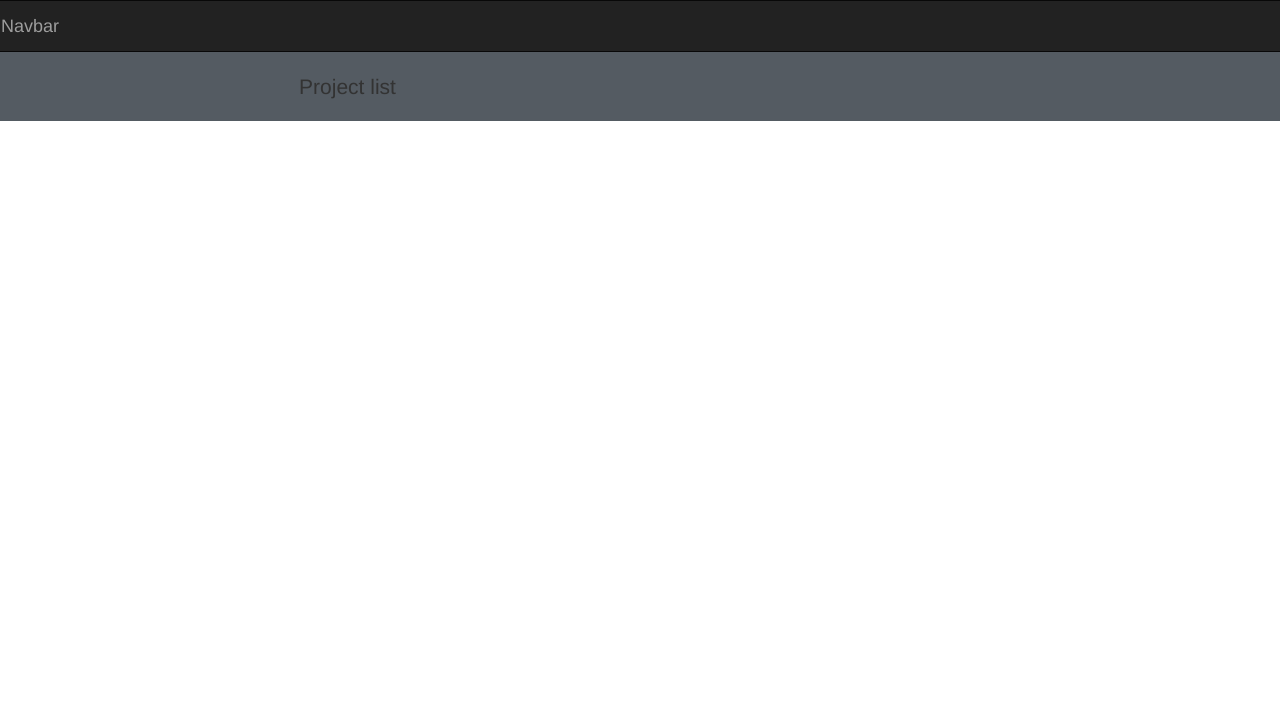
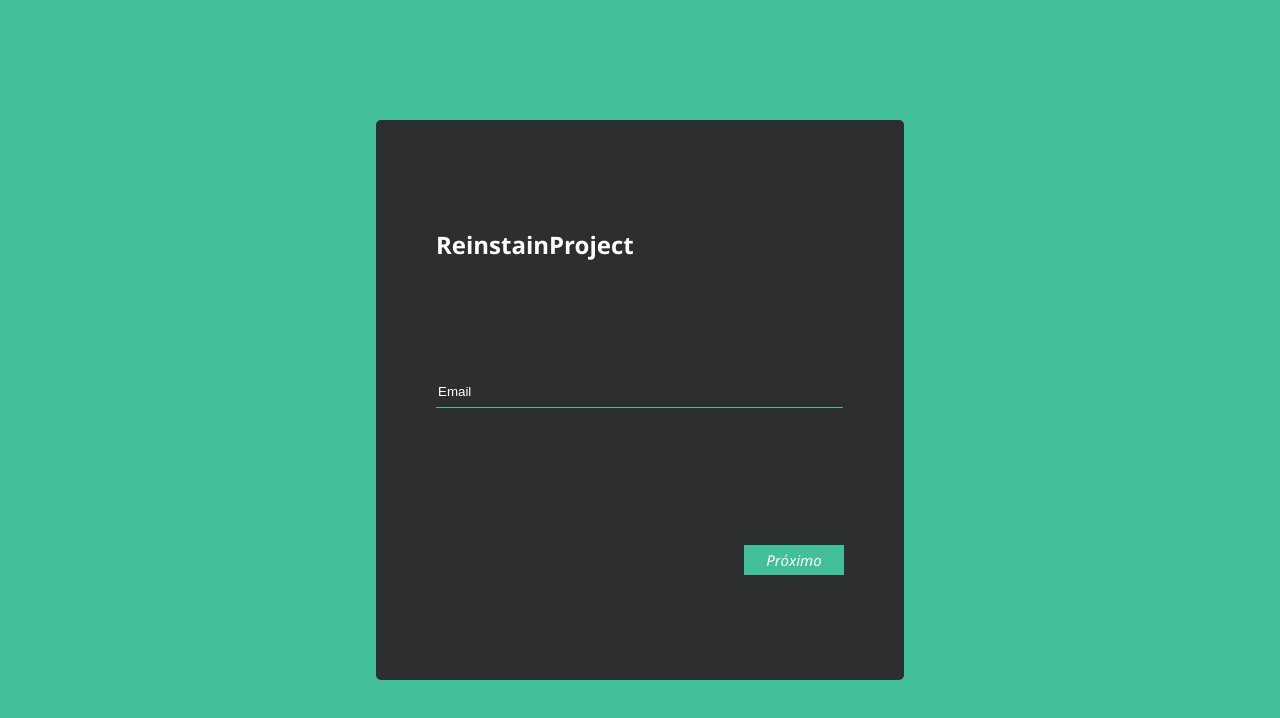
Before and after one commit to reubert22/ReinstainProjectApp, a React (Create React App) app in the folder RTAFrontEnd/rta-project-list/: page / in a window 1280 px wide. Shown: the top 718 px of the page. Built offline with nearby package versions, Linux system fonts and the light colour scheme.

Commit message:
Creating boxes to the login view

```diff
--- a/RTAFrontEnd/rta-project-list/src/Views/App.js
+++ b/RTAFrontEnd/rta-project-list/src/Views/App.js
@@ -1,36 +1,34 @@
 //@flow
 import React, { PureComponent } from 'react';
-import "../../node_modules/bootstrap/dist/css/bootstrap.min.css";
-import "../../node_modules/font-awesome/css/font-awesome.min.css";
-import Menu from '../Widgets/Menu'
+import '../../node_modules/bootstrap/dist/css/bootstrap.min.css';
+import '../../node_modules/font-awesome/css/font-awesome.min.css';
 
-import '../Styles/App.css'; import Banner from '../Imgs/banner.jpg'
+import '../Styles/App.css';
 
 class App extends PureComponent<> {
   render() {
     return (
       <React.Fragment>
-				<div className="column menu" >
+        <div className="column menu">
           <div className="row">
             <div className="navbar navbar-expand-lg navbar-inverse bg-inverse">
-							<a className="navbar-brand" href="#">Navbar</a>
+              <a className="navbar-brand" href="/#">
+                Navbar
+              </a>
             </div>
           </div>
           <section className="section1">
             <div className="container content">
               <div className="row justify-content-center">
                 <div className="col-lg-6 text-center">
-									<p className="lead mb-0">
-										Project list
-								</p>
+                  <p className="lead mb-0">Projssect list</p>
                 </div>
               </div>
             </div>
           </section>
         </div>
-
-			</React.Fragment >
-		)
+      </React.Fragment>
+    );
   }
 }
 
--- /dev/null
+++ b/RTAFrontEnd/rta-project-list/src/Views/Login/index.js
@@ -0,0 +1,37 @@
+import React, { PureComponent } from 'react';
+import '../../../node_modules/font-awesome/css/font-awesome.min.css';
+import './style.css';
+
+class Login extends PureComponent {
+  render() {
+    return (
+      <div className="container-login">
+        <div className="container-box-center">
+          <div className="container-content">
+            <div className="container-logo">
+              <span className="txt-logo">ReinstainProject</span>
+            </div>
+            <div className="container-form">
+              <form action="/#">
+                <input
+                  className="login-input-email"
+                  type="text"
+                  name="firstname"
+                  value=""
+                  placeholder="Email"
+                />
+              </form>
+            </div>
+            <div className="container-button">
+              <button className="next-btn" type="button">
+                <span className="txt-next-btn">Próximo</span>
+              </button>
+            </div>
+          </div>
+        </div>
+      </div>
+    );
+  }
+}
+
+export default Login;
--- /dev/null
+++ b/RTAFrontEnd/rta-project-list/src/Views/Login/style.css
@@ -0,0 +1,95 @@
+.container-login {
+  height: 100vh;
+  background-color: #42bf99;
+  display: flex;
+  align-items: center;
+  justify-content: center;
+}
+
+.container-box-center {
+  height: 60%;
+  width: 35%;
+  background-color: #2d2e30;
+  border-radius: 5px;
+  padding: 40px;
+}
+
+.container-content {
+  height: 100%;
+  width: 100%;
+  display: flex;
+  flex-direction: column;
+  justify-content: space-around;
+}
+
+.container-logo {
+  height: 50px;
+  width: 100%;
+  display: flex;
+  align-items: center;
+  justify-content: flex-start;
+}
+
+.txt-logo {
+  margin: 0 20px;
+  color: #fff;
+  font-size: 1.5rem;
+  font-weight: 600;
+  padding: 0;
+  margin-top: 20px;
+  margin-bottom: 12px;
+  font-family: 'Segoe UI', 'Helvetica Neue', 'Lucida Grande', 'Roboto', 'Ebrima',
+    'Nirmala UI', 'Gadugi', 'Segoe Xbox Symbol', 'Segoe UI Symbol', 'Meiryo UI',
+    'Khmer UI', 'Tunga', 'Lao UI', 'Raavi', 'Iskoola Pota', 'Latha',
+    'Leelawadee', 'Microsoft YaHei UI', 'Microsoft JhengHei UI', 'Malgun Gothic',
+    'Estrangelo Edessa', 'Microsoft Himalaya', 'Microsoft New Tai Lue',
+    'Microsoft PhagsPa', 'Microsoft Tai Le', 'Microsoft Yi Baiti',
+    'Mongolian Baiti', 'MV Boli', 'Myanmar Text', 'Cambria Math';
+}
+
+.container-form {
+  height: 50px;
+  width: 100%;
+  padding: 0 20px;
+}
+
+.login-input-email {
+  background-color: transparent;
+  border: 0;
+  border-bottom: 1px solid #42bf99;
+  width: 90%;
+  height: 30px;
+}
+
+.login-input-email::placeholder {
+  color: #fff;
+}
+
+.container-button {
+  width: 100%;
+  height: 50px;
+  display: flex;
+  align-items: center;
+  justify-content: flex-end;
+}
+
+.next-btn {
+  background-color: #42bf99;
+  border: 0;
+  height: 30px;
+  width: 100px;
+  margin: 0 20px;
+}
+
+.txt-next-btn {
+  color: #fff;
+  font-size: 15px;
+  font-style: italic;
+  font-family: 'Segoe UI', 'Helvetica Neue', 'Lucida Grande', 'Roboto', 'Ebrima',
+    'Nirmala UI', 'Gadugi', 'Segoe Xbox Symbol', 'Segoe UI Symbol', 'Meiryo UI',
+    'Khmer UI', 'Tunga', 'Lao UI', 'Raavi', 'Iskoola Pota', 'Latha',
+    'Leelawadee', 'Microsoft YaHei UI', 'Microsoft JhengHei UI', 'Malgun Gothic',
+    'Estrangelo Edessa', 'Microsoft Himalaya', 'Microsoft New Tai Lue',
+    'Microsoft PhagsPa', 'Microsoft Tai Le', 'Microsoft Yi Baiti',
+    'Mongolian Baiti', 'MV Boli', 'Myanmar Text', 'Cambria Math';
+}
--- a/RTAFrontEnd/rta-project-list/src/index.js
+++ b/RTAFrontEnd/rta-project-list/src/index.js
@@ -1,10 +1,10 @@
 import React from 'react';
 import ReactDOM from 'react-dom';
 import './index.css';
-import App from './Views/App';
+import Login from './Views/Login';
 import * as serviceWorker from './serviceWorker';
 
-ReactDOM.render(<App />, document.getElementById('root'));
+ReactDOM.render(<Login />, document.getElementById('root'));
 
 // If you want your app to work offline and load faster, you can change
 // unregister() to register() below. Note this comes with some pitfalls.
```
Lines whose indentation alone changed are shown as unchanged.
